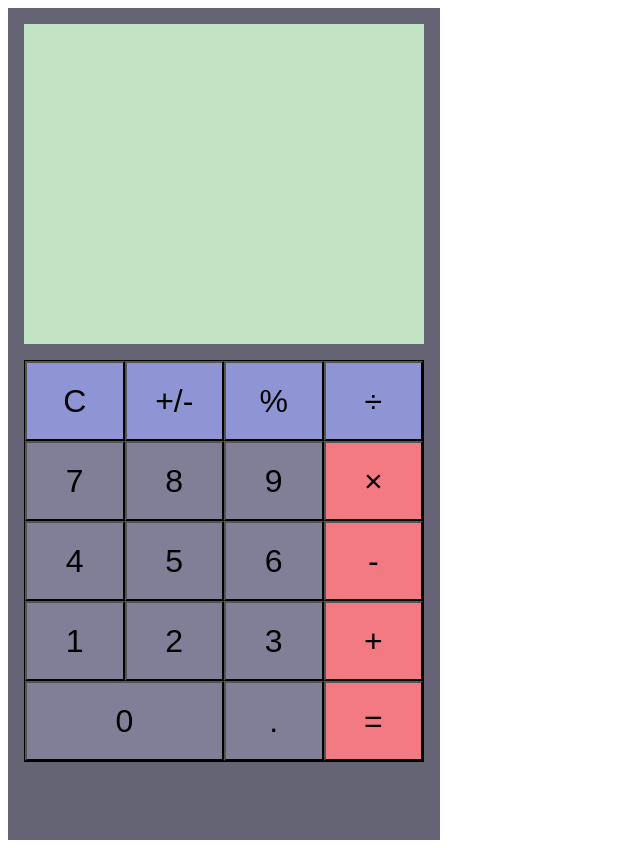
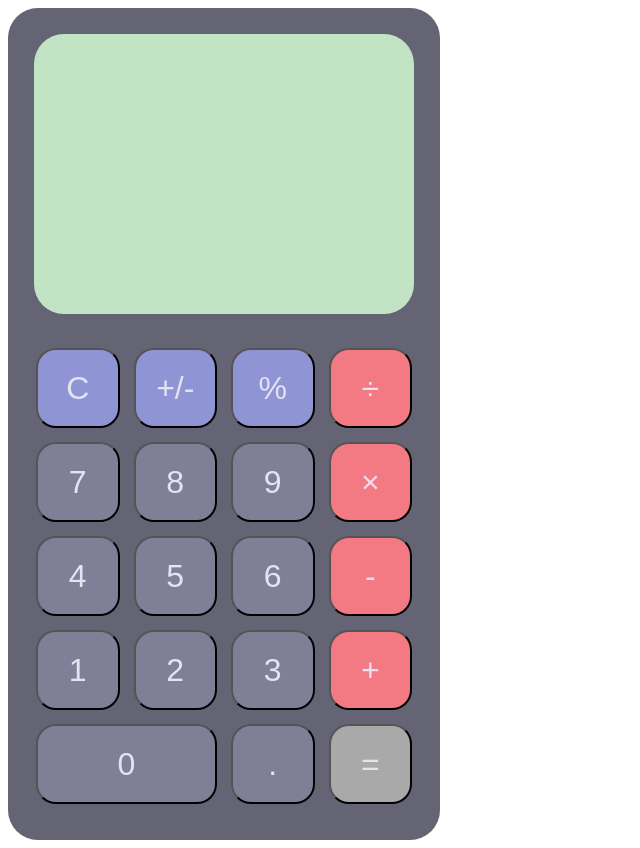
Before and after one commit to CapSap/calculator-project, a plain HTML site: page index.html in a window 1280 px wide. Shown: the whole page, without its empty margins (0-640 px from the left). Drawn offline with Linux system fonts and the light colour scheme.

Commit message:
forgot to commit. mvp done. working on bodmas

```diff
--- a/index.html
+++ b/index.html
@@ -6,31 +6,38 @@
     <meta name="viewport" content="width=device-width, initial-scale=1.0" />
     <title>Calculator</title>
     <link rel="stylesheet" href="./style.css" />
-    <script src="./script.js"></script>
+    <script src="./script.js" defer></script>
   </head>
   <body>
     <div class="case">
-      <div class="case__screen"></div>
-      <form class="case__btns">
-        <button class="btn btn--top" id="btn--c">C</button>
-        <button class="btn btn--top" id="btn--plus-minus">+/-</button>
-        <button class="btn btn--top" id="btn--%">%</button>
-        <button class="btn btn--top" id="btn--divide">÷</button>
-        <button class="btn btn--number" id="btn--7">7</button>
-        <button class="btn btn--number" id="btn--8">8</button>
-        <button class="btn btn--number" id="btn--9">9</button>
-        <button class="btn btn--operator" id="btn--x">×</button>
-        <button class="btn btn--number" id="btn--4">4</button>
-        <button class="btn btn--number" id="btn--5">5</button>
-        <button class="btn btn--number" id="btn--6">6</button>
-        <button class="btn btn--operator" id="btn--minus">-</button>
-        <button class="btn btn--number" id="btn--1">1</button>
-        <button class="btn btn--number" id="btn--2">2</button>
-        <button class="btn btn--number" id="btn--3">3</button>
-        <button class="btn btn--operator" id="btn--plus">+</button>
-        <button class="btn btn--number" id="btn--0">0</button>
-        <button class="btn btn--number" id="btn--decimal">.</button>
-        <button class="btn btn--operator" id="btn--equals">=</button>
+      <div class="case__screen">
+        <div class="case__screen--arg" id="case__screen--number1"></div>
+        <div class="case__screen--arg" id="case__screen--operation"></div>
+        <div class="case__screen--arg" id="case__screen--number2"></div>
+        <div class="case__screen--result" id="case__screen--result"></div>
+      </div>
+      <form id="form" class="case__btns">
+        <button class="btn btn--top" id="btn--clear">C</button>
+        <button class="btn btn--top" id="btn--plus-minus" value="+/-">
+          +/-
+        </button>
+        <button class="btn btn--top" id="btn--%" value="percentage">%</button>
+        <button class="btn btn--operator" id="btn--divide" value="÷">÷</button>
+        <button class="btn btn--number" id="btn--7" value="7">7</button>
+        <button class="btn btn--number" id="btn--8" value="8">8</button>
+        <button class="btn btn--number" id="btn--9" value="9">9</button>
+        <button class="btn btn--operator" id="btn--x" value="×">×</button>
+        <button class="btn btn--number" id="btn--4" value="4">4</button>
+        <button class="btn btn--number" id="btn--5" value="5">5</button>
+        <button class="btn btn--number" id="btn--6" value="6">6</button>
+        <button class="btn btn--operator" id="btn--minus" value="-">-</button>
+        <button class="btn btn--number" id="btn--1" value="1">1</button>
+        <button class="btn btn--number" id="btn--2" value="2">2</button>
+        <button class="btn btn--number" id="btn--3" value="3">3</button>
+        <button class="btn btn--operator" id="btn--+" value="+">+</button>
+        <button class="btn btn--number" id="btn--0" value="0">0</button>
+        <button class="btn btn--number" id="btn--decimal" value=".">.</button>
+        <button class="btn btn--equals" id="btn--equals">=</button>
       </form>
     </div>
   </body>
--- a/script.js
+++ b/script.js
@@ -102,14 +102,51 @@ const appendTextElement = (elementType, textString, parentElement) => {
   parentElement.appendChild(element);
 };
 
-const testing = "1.1+2/123";
+const testing = "3.2+5*2";
 const testArr = testing.split(/([\d\.]+)/).filter((x) => x !== "");
 
 const doTheCalculation = (testArr) => {
-  let result = testArr.reduce((workingArray, current, index, array) => {\
+  //problem is reduce is going over original array once only. so if 3 elements get reduced to 1, this new array is taken as argumnet but original array
+  let arrayToBeReduced = [];
+  //maybe use a while loop?
 
-    if (current === "*") {
-      workingArray = array[index-1] * array[index+1]
-    }
-  })
+  //also the order of operations is messed up. reduce will go until it finds the operator. SO seperate the +/-, *//
+  // and make the reduction funtions run only once.
+
+  return testArr.reduce(
+    (workingArray, current, index) => {
+      if (current === "*") {
+        return workingArray.splice(
+          index - 1,
+          3,
+          parseFloat(workingArray[index - 1]) *
+            parseFloat(workingArray[index + 1])
+        );
+      } else if (current === "/") {
+        return workingArray.splice(
+          index - 1,
+          3,
+          workingArray[index - 1] / workingArray[index + 1]
+        );
+      } else if (current === "+") {
+        console.log(workingArray);
+        console.log(workingArray[index + 1]);
+
+        return workingArray.splice(
+          index - 1,
+          3,
+          parseFloat(workingArray[index - 1]) +
+            parseFloat(workingArray[index + 1])
+        );
+      } else if (current === "-") {
+        return workingArray.splice(
+          index - 1,
+          3,
+          workingArray[index - 1] - workingArray[index + 1]
+        );
+      }
+      return workingArray;
+    },
+    [...testArr]
+  );
 };
--- a/style.scss
+++ b/style.scss
@@ -5,23 +5,44 @@
   width: 400px;
   height: 800px;
   padding: 1em;
-
+  border-radius: 30px;
   &__screen {
-    height: 40%;
+    border-radius: 30px;
+    margin: 10px;
+    padding: 20px;
+    height: 30%;
     background-color: palette.$screen-color;
     margin-bottom: 1em;
+    font-size: 2em;
+
+    &--arg {
+      padding: 0;
+      margin: 0;
+      display: inline;
+      vertical-align: bottom;
+    }
+
+    &--result {
+      font-weight: bold;
+      font-size: 2.5em;
+    }
   }
 
   &__btns {
-    height: 50%;
+    justify-content: end;
+    margin: 10px;
+    grid-gap: 10px;
     display: grid;
     grid-template-columns: repeat(4, 1fr);
-    border: 1px black solid;
   }
 }
 
 .btn {
   font-size: 2em;
+  border-radius: 20px;
+  margin: 2px;
+  height: 80px;
+  color: #e4e3f2;
 
   &--number {
     background-color: palette.$num;
@@ -32,6 +53,9 @@
   &--top {
     background-color: palette.$top;
   }
+  &--equals {
+    background-color: darkgray;
+  }
 }
 
 #btn--0 {
```
Also changed, not shown: style.css, 1 other file.
